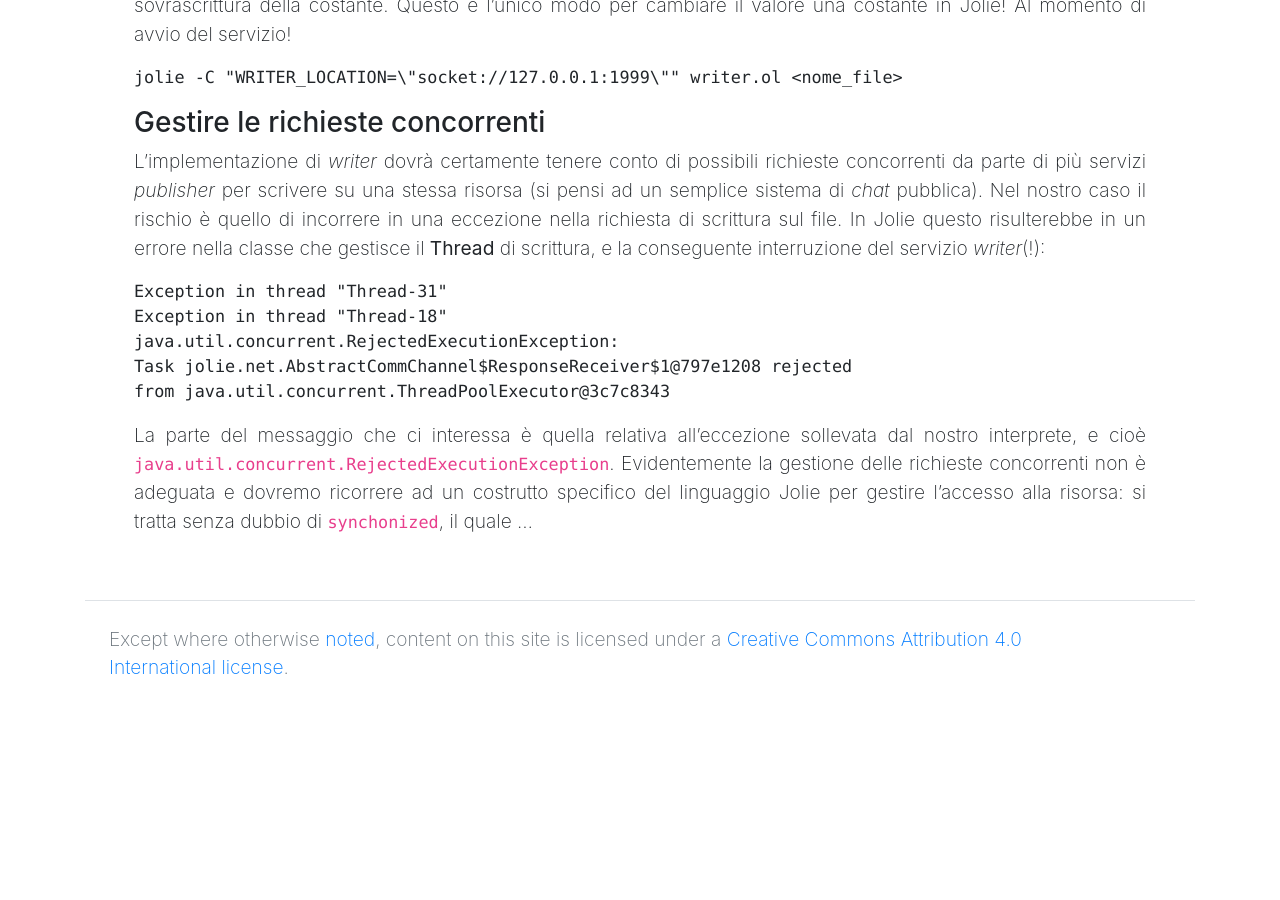
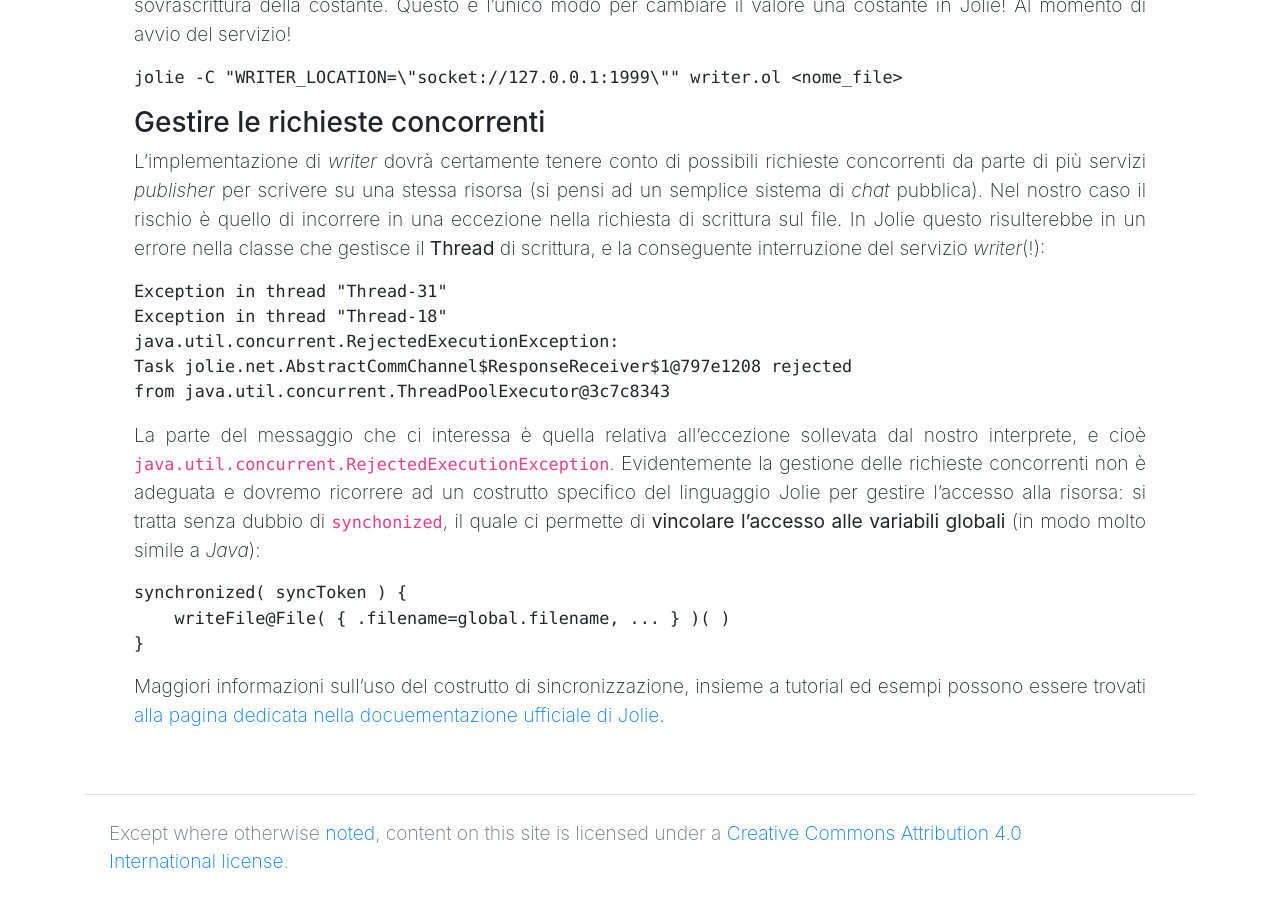
Before and after one commit to saltgz/saltgz.github.io, a Jekyll site: the page built from _posts/2020-05-12-appunti-jolie-001.md, in a window 1280 px wide and 900 px high, scrolled down 1299 px. Built offline with Jekyll 4.4.1, drawn with Linux system fonts in a browser that asks for light colours; comment, search, counter and statistics services are not loaded; before the commit the page ends 2005 px from its top, so only the background shows below that.

Commit message:
updating last post

````diff
--- a/_posts/2020-05-12-appunti-jolie-001.md
+++ b/_posts/2020-05-12-appunti-jolie-001.md
@@ -73,4 +73,12 @@ Task jolie.net.AbstractCommChannel$ResponseReceiver$1@797e1208 rejected
 from java.util.concurrent.ThreadPoolExecutor@3c7c8343
 ```
 
-La parte del messaggio che ci interessa è quella relativa all'eccezione sollevata dal nostro interprete, e cioè `java.util.concurrent.RejectedExecutionException`. Evidentemente la gestione delle richieste concorrenti non è adeguata e dovremo ricorrere ad un costrutto specifico del linguaggio Jolie per gestire l'accesso alla risorsa: si tratta senza dubbio di `synchonized`, il quale ...
+La parte del messaggio che ci interessa è quella relativa all'eccezione sollevata dal nostro interprete, e cioè `java.util.concurrent.RejectedExecutionException`. Evidentemente la gestione delle richieste concorrenti non è adeguata e dovremo ricorrere ad un costrutto specifico del linguaggio Jolie per gestire l'accesso alla risorsa: si tratta senza dubbio di `synchonized`, il quale ci permette di **vincolare l'accesso alle variabili globali** (in modo molto simile a _Java_):
+
+```jolie
+synchronized( syncToken ) {
+    writeFile@File( { .filename=global.filename, ... } )( )
+}
+```
+
+Maggiori informazioni sull'uso del costrutto di sincronizzazione, insieme a tutorial ed esempi possono essere trovati [alla pagina dedicata nella docuementazione ufficiale di Jolie](https://jolielang.gitbook.io/docs/language-tools-and-standard-library/basics/processes).
````
